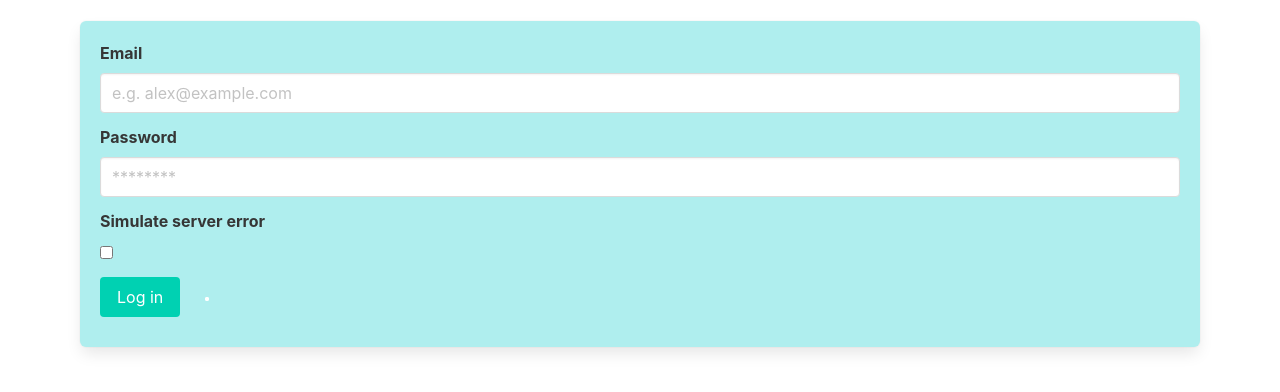
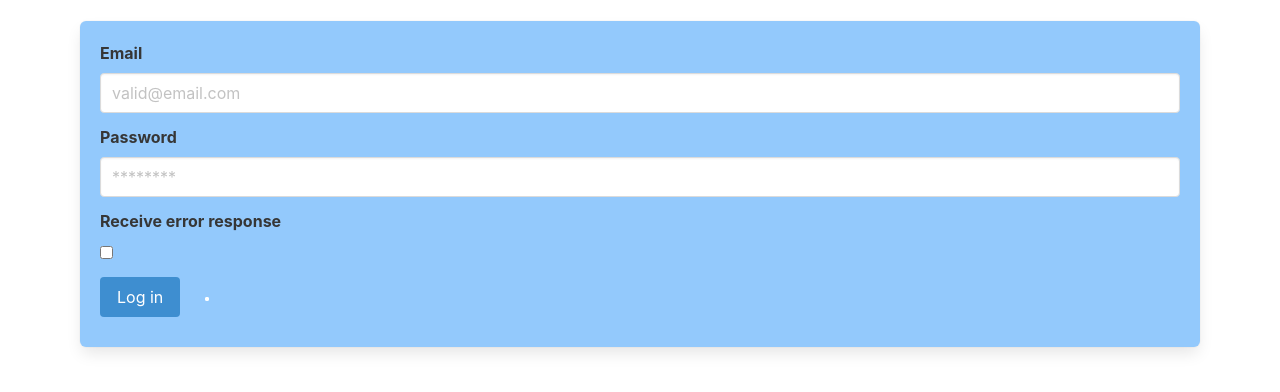
Before and after one commit to LucasJC/htmx-login-demo, a website: page src/public/index.html in a window 1280 px wide. Shown: the part 84-476 px from the top of the page. Drawn offline with nearby package versions, Linux system fonts and the light colour scheme.

Commit message:
Simplify usage

```diff
--- a/src/public/index.html
+++ b/src/public/index.html
@@ -16,12 +16,12 @@
         hx-target="#message"
         _="on htmx:responseError call alert('Error received: ' + event.detail.xhr.response) end
         on htmx:sendError call alert('Communication error :(') end"
-        style="background-color: paleturquoise;">
+        style="background-color: rgb(147, 201, 252);">
 
         <div class="field">
           <label class="label">Email</label>
           <div class="control">
-            <input class="input" type="email" name="email" placeholder="e.g. alex@example.com">
+            <input class="input" type="email" name="email" placeholder="valid@email.com">
           </div>
         </div>
 
@@ -33,13 +33,13 @@
         </div>
 
         <div class="field">
-          <label class="label">Simulate server error</label>
+          <label class="label">Receive error response</label>
           <div class="control">
             <input class="checkbox" type="checkbox" name="error">
           </div>
         </div>
 
-        <button class="button is-primary">Log in</button>
+        <button class="button is-info">Log in</button>
         <img class="htmx-indicator" src="/img/puff.svg" />
       </form>
       <div id="message">
```
Also changed, not shown: src/app.ts (+4 -3 lines).
